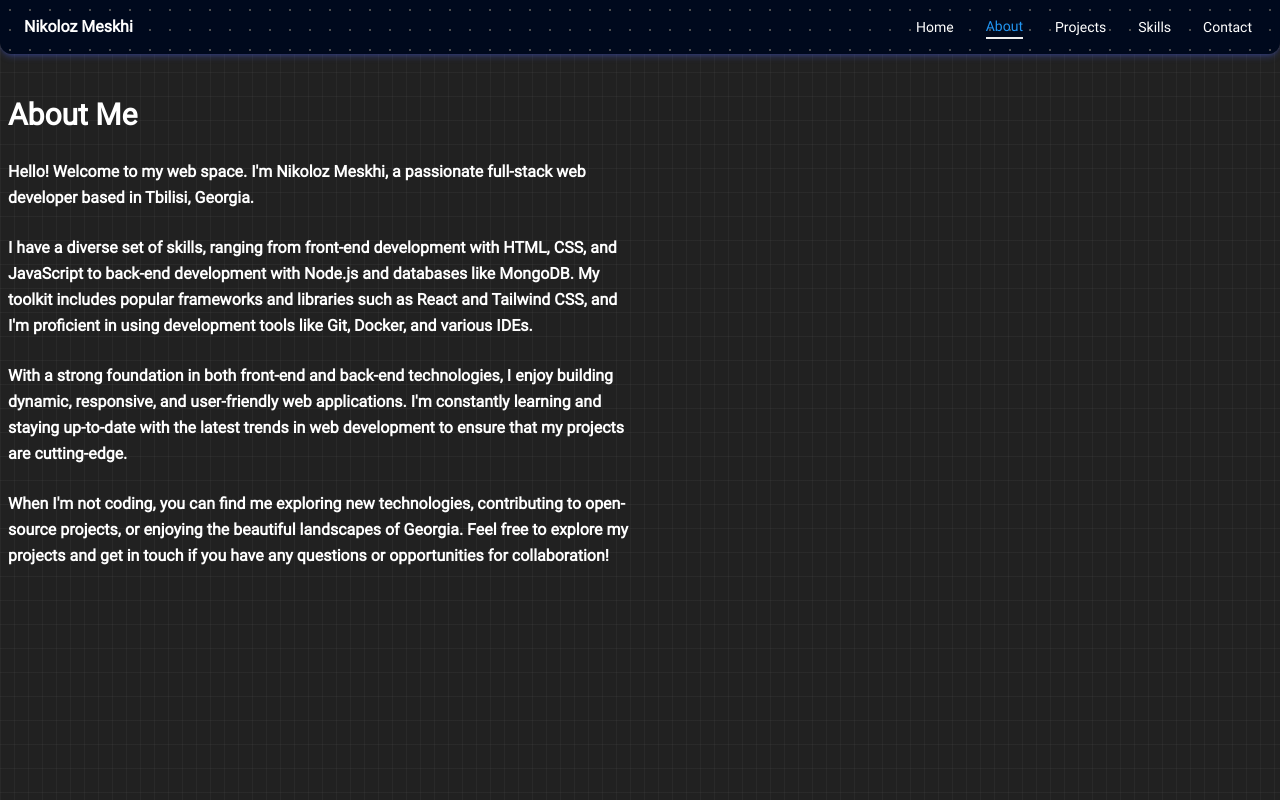
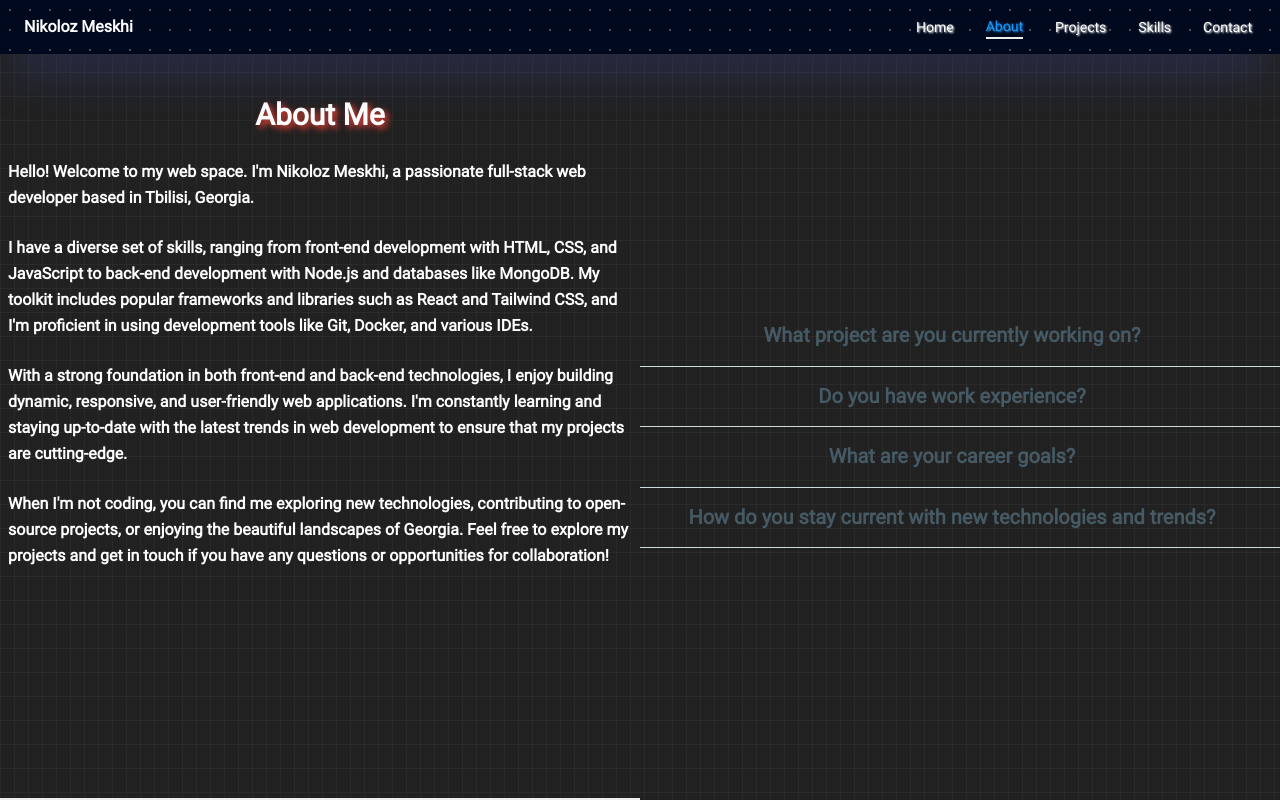
Before and after one commit to Nikolozi2004/Personal-Portfolio, a React (Vite) app: page /Personal-Portfolio/About in a window 1280 px wide. Built offline with nearby package versions, Linux system fonts and the light colour scheme.

Commit message:
added q/a accordion in about styled home page, navbar, navbarlist, about page

```diff
--- a/src/components/NavBar.jsx
+++ b/src/components/NavBar.jsx
@@ -25,7 +25,7 @@ export const NavBar = () => {
 
 
     return (
-        <Navbar className="hover:shadow-indigo-500/40 transition-shadow mx-auto max-w-screen-2xl rounded-t-none border-none z-50 px-6 py-2 bg-[#000000] bg-[radial-gradient(#ffffff33_1px,#00091d_1px)] bg-[size:20px_20px]">
+        <Navbar className="hover:shadow-indigo-500/40 shadow-indigo-500/40 shadow-md transition-shadow mx-auto max-w-screen-2xl hover:shadow-2xl rounded-none border-none z-50 px-6 py-2 bg-[#000000] bg-[radial-gradient(#ffffff33_1px,#00091d_1px)] bg-[size:20px_20px]">
             <div className="flex items-center justify-between">
                 <Typography
                     as="a"
--- a/src/components/NavList.jsx
+++ b/src/components/NavList.jsx
@@ -21,7 +21,7 @@ export const NavList = () => {
                     <NavLink
                         key={page}
                         to={`/Personal-Portfolio/${page}`}
-                        className={({ isActive }) => (pathname === '/Personal-Portfolio/' && page === 'Home') || isActive ? 'flex items-center text-blue-500 transition-colors border-b-2' : 'flex items-center text-white hover:text-blue-500 transition-colors'}>
+                        className={({ isActive }) => (pathname === '/Personal-Portfolio/' && page === 'Home') || isActive ? '[text-shadow:1px_1px_2px_var(--tw-shadow-color)] shadow-blue-500 flex items-center text-blue-500 transition-colors border-b-2 ' : 'flex items-center text-white hover:text-blue-500 hover:shadow-blue-500 transition-colors [text-shadow:1px_1px_2px_var(--tw-shadow-color)] shadow-white'}>
                         {page}
                     </NavLink>
                 </Typography>
--- a/src/index.css
+++ b/src/index.css
@@ -72,9 +72,13 @@
     -webkit-background-clip: text;
     background-clip: text;
     -webkit-text-fill-color: transparent;
-    text-fill-color: transparent;
+    color: transparent;
     background-size: 200% auto;
-    animation: textShine 10s ease-in-out infinite alternate;
+    animation: textShine 7s ease-in-out infinite alternate;
+}
+
+.homeh {
+    height: 105vh;
 }
 
 @keyframes textShine {
--- a/src/pages/About.jsx
+++ b/src/pages/About.jsx
@@ -1,9 +1,21 @@
 /* eslint-disable react/no-unescaped-entities */
 import { motion } from 'framer-motion'
 import { Typography } from '@material-tailwind/react'
+import React from "react";
+import {
+  Accordion,
+  AccordionHeader,
+  AccordionBody,
+} from "@material-tailwind/react";
 
+const CUSTOM_ANIMATION = {
+  mount: { scale: 1 },
+  unmount: { scale: 0.9 },
+};
 export const About = () => {
+  const [open, setOpen] = React.useState(0);
 
+  const handleOpen = (value) => setOpen(open === value ? 0 : value);
 
   return (
     <motion.div
@@ -11,15 +23,15 @@ export const About = () => {
       animate={{ opacity: 1 }}
       exit={{ opacity: 0 }}
       transition={{ duration: 0.5 }}
-      className='h-full relative flex max-w-screen-2xl'>
-      <div className='h-full w-full justify-center lg:w-1/2 flex flex-col lg:justify-start lg:px-2 lg:py-2 py-6 px-6'>
+      className='h-full relative md:flex max-w-screen-2xl'>
+      <div className='h-auto w-full justify-evenly items-center lg:w-1/2 flex flex-col lg:justify-start lg:px-2 lg:py-2 py-6 px-6 border-b-2'>
         <Typography
           variant='h3'
           color='white'
-          className='mb-6 mt-8 text-center lg:text-left'>
+          className='mb-6 mt-8 text-center lg:text-left [text-shadow:3px_3px_6px_var(--tw-shadow-color)] shadow-red-500'>
           About Me
         </Typography>
-        <div className='w-full'>
+        <div className='w-full flex flex-col h-full'>
           <Typography
             variant='h6'
             color='white'
@@ -46,7 +58,39 @@ export const About = () => {
           </Typography>
         </div>
       </div>
-      <div className='h-full'></div>
+      <div className='md:h-full w-full md:w-1/2 flex flex-col items-center justify-center'>
+        <Accordion open={open === 1} animate={CUSTOM_ANIMATION}>
+          <AccordionHeader onClick={() => handleOpen(1)} className='justify-center px-2'>What project are you currently working on?</AccordionHeader>
+          <AccordionBody>
+            I am currently developing a full-stack e-commerce web application using the MERN stack with TypeScript. This involves creating a robust and scalable platform for online shopping, integrating front-end and back-end technologies seamlessly.
+          </AccordionBody>
+        </Accordion>
+        <Accordion open={open === 2} animate={CUSTOM_ANIMATION}>
+          <AccordionHeader onClick={() => handleOpen(2)} className='justify-center px-2'>
+            Do you have work experience?
+          </AccordionHeader>
+          <AccordionBody>
+            I currently do not have any formal work experience, but I am eager to apply my skills and knowledge in a professional setting.
+          </AccordionBody>
+        </Accordion>
+        <Accordion open={open === 3} animate={CUSTOM_ANIMATION}>
+          <AccordionHeader onClick={() => handleOpen(3)} className='justify-center px-2'>
+            What are your career goals?
+          </AccordionHeader>
+          <AccordionBody className="bg-white p-3 rounded-md text-black">
+            My career goal is to become a leading full-stack developer, specializing in creating scalable and efficient web applications. I am passionate about continuous learning and staying updated with the latest technologies. In the long term, I aim to take on leadership roles where I can mentor and guide junior developers and contribute to innovative projects that make a positive impact.
+          </AccordionBody>
+        </Accordion>
+        <Accordion open={open === 4} animate={CUSTOM_ANIMATION}>
+          <AccordionHeader onClick={() => handleOpen(4)} className='justify-center px-2'>
+            How do you stay current with new technologies and trends?
+          </AccordionHeader>
+          <AccordionBody>
+            I stay current with new technologies and trends by regularly reading industry blogs, following influential tech leaders on social media, and participating in online communities such as Stack Overflow and GitHub. I also take online courses on platforms like Udemy and Pluralsight to continuously improve my skills. Additionally, I attend webinars, tech meetups, and conferences to network with other professionals and learn about the latest advancements in the field.
+          </AccordionBody>
+        </Accordion>
+
+      </div>
     </motion.div>
   )
 }
--- a/src/pages/Contact.jsx
+++ b/src/pages/Contact.jsx
@@ -64,18 +64,18 @@ export const Contact = () => {
 
   return (
     <motion.div
-      className='w-full h-full md:h-full flex items-center justify-center relative backdrop-saturate-50'
+      className='w-full h-full md:h-full flex items-center justify-center relative backdrop-saturate-50 flex-wrap md:flex-nowrap'
       initial={{ x: "100%" }}
       animate={{ x: "0%" }}
       exit={{ opacity: 0 }}
       transition={{ duration: 0.8, ease: 'easeOut' }}>
 
-      <div className='w-3/4 mx-5 mb-4 md:w-10/12 h-full flex items-center justify-center flex-col relative'>
+      <div className='w-3/4 mb-5 md:mx-5 mx-2 md:mb-4 md:w-10/12 md:h-full flex items-center justify-center flex-col relative'>
         <h1 className=' font-bold text-3xl py-8 z-50 bg-gradient-to-r from-blue-600 via-green-500 to-indigo-400 inline-block text-transparent bg-clip-text'>Get In Touch</h1>
         <motion.form
-          whileHover={{ scale: 1.1 }}
+          whileHover={{ scale: 1.05 }}
           onSubmit={handleSubmit(onSubmit)}
-          className='w-full max-w-xl flex justify-evenly items-center flex-col md:h-96 h-4/5 [background:radial-gradient(125%_125%_at_50%_10%,#000_40%,#63e_100%)] rounded-md py-4 px-4'
+          className='md:gap-0 gap-4 w-full md:max-w-xl flex justify-evenly items-center flex-col md:h-96 h-4/5 [background:radial-gradient(125%_125%_at_50%_10%,#000_40%,#63e_100%)] rounded-md py-4 px-4'
           action="https://api.web3forms.com/submit"
           method="POST">
           <input {...register("access_key")} type="hidden" name="access_key" value="8b9bb628-dd00-4250-8eb2-e8a8be43283d" />
@@ -160,16 +160,8 @@ export const Contact = () => {
         </motion.form>
 
       </div>
-      <div className='w-1/4 h-full flex justify-center items-center relative md:w-1/2'>
-        <div className='absolute right-0 w-full h-auto block md:hidden'>
-          <a href="https://github.com/Nikolozi2004" target='_blank'>
-            <GithubOriginal size='40' className='my-2 bg-white' />
-          </a>
-          <a href="https://www.linkedin.com/in/nikoloz-meskhi-a69bb2181/" target='_blank'>
-            <LinkedinOriginal size='40' className='my-2 bg-white' />
-          </a>
-        </div>
-        <div className='w-full h-4/5 rounded-l-lg bg-brown-900 flex flex-col justify-center items-center bg-[linear-gradient(to_right,#4f4f4f2e_1px,transparent_1px),linear-gradient(to_bottom,#4f4f4f2e_1px,transparent_1px)] bg-[size:14px_24px]'>
+      <div className='w-10/12 md:h-full flex justify-center items-center relative'>
+        <div className='w-full pb-4 md:pb-0 h-4/5 rounded-l-lg bg-brown-900 flex flex-col justify-center items-center bg-[linear-gradient(to_right,#4f4f4f2e_1px,transparent_1px),linear-gradient(to_bottom,#4f4f4f2e_1px,transparent_1px)] bg-[size:14px_24px]'>
           <a href="https://github.com/Nikolozi2004" target='_blank' className='px-2 w-full lg:w-2/3 bg-white text-white rounded-sm hover:bg-[#000000] bg-[radial-gradient(#ffffff33_1px,#00091d_1px)] bg-[size:20px_20px]'>
             <div className='flex items-center justify-between w-full'>
               <Typography variant="h4">
--- a/src/pages/Home.jsx
+++ b/src/pages/Home.jsx
@@ -10,21 +10,27 @@ export const Home = () => {
       animate={{ opacity: 1 }}
       exit={{ opacity: 0 }}
       transition={{ duration: 0.5 }}
-      className='relative w-full h-full flex flex-col items-center justify-center'
+      className='relative w-full homeh flex flex-col items-center justify-center'
 
     >
-      <div className="flex flex-col items-center justify-center text-white">
+      <div className="flex flex-col items-center justify-center text-white rounded-t-xl h-full max-w-screen-2xl w-full rounded-br-full rounded-bl-full p-5 [background:radial-gradient(125%_125%_at_50%_10%,#000_40%,#35136a_100%)]">
         <Typography
           variant='h1'
           className="font-bold ani text-center mb-4 bg-gradient-to-r from-blue-300 via-blue-gray-300 to-indigo-600 text-3xl md:text-4xl lg:text-5xl inline-block text-transparent bg-clip-text">I'm Nikolozi, a full stack web developer.</Typography>
-        <Typography variant='h4' className="text-xl text-gray-300 text-left font w-full md:max-w-2xl lg:max-w-2xl px-4 mt-4 h-auto">
+        <Typography variant='h4' className="text-xl text-gray-300 text-left font w-full md:max-w-2xl lg:max-w-2xl px-4 mt-4 h-auto [text-shadow:2px_1px_9px_var(--tw-shadow-color)] shadow-purple-500">
           Hello there! I'm Nikolozi, a seasoned full-stack web developer. Explore my portfolio to discover the seamless web solutions I've crafted
         </Typography>
       </div>
       <Link to="/Personal-Portfolio/about">
-        <svg xmlns="http://www.w3.org/2000/svg" viewBox="0 0 24 24" fill="white" className="w-6 h-6 absolute bottom-10 right-10 cursor-pointer hover:fill-blue-900">
-          <path fillRule="evenodd" d="M12.97 3.97a.75.75 0 0 1 1.06 0l7.5 7.5a.75.75 0 0 1 0 1.06l-7.5 7.5a.75.75 0 1 1-1.06-1.06l6.22-6.22H3a.75.75 0 0 1 0-1.5h16.19l-6.22-6.22a.75.75 0 0 1 0-1.06Z" clipRule="evenodd" />
-        </svg>
+        <div className='bottom-10 right-8 z-50 absolute cursor-pointer p-2 rounded-md w-auto gap-3 bg-purple-900 shadow-lg transition-all hover:shadow-purple-300 hover:bg-purple-700 flex justify-between items-center'>
+          <Typography className='bottom-10 right-20 cursor-pointer text-white'>
+            read more about me
+          </Typography>
+          <svg xmlns="http://www.w3.org/2000/svg" viewBox="0 0 24 24" fill="white" className="w-6 h-6 bottom-10 right-10">
+            <path fillRule="evenodd" d="M12.97 3.97a.75.75 0 0 1 1.06 0l7.5 7.5a.75.75 0 0 1 0 1.06l-7.5 7.5a.75.75 0 1 1-1.06-1.06l6.22-6.22H3a.75.75 0 0 1 0-1.5h16.19l-6.22-6.22a.75.75 0 0 1 0-1.06Z" clipRule="evenodd" />
+          </svg>
+        </div>
+
       </Link>
     </motion.div>
   )
```
